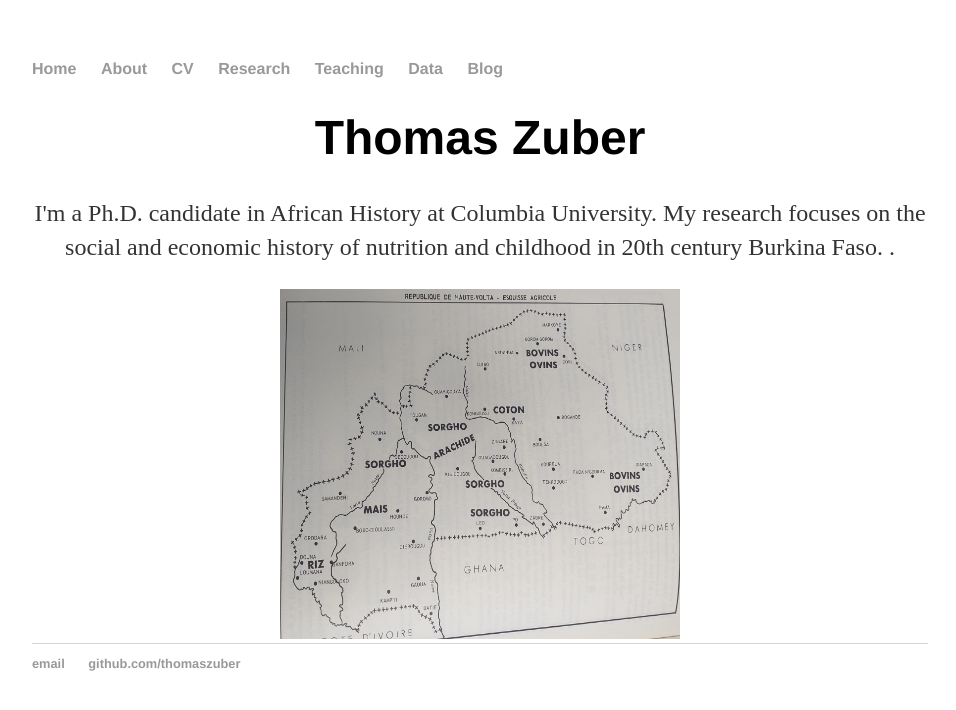
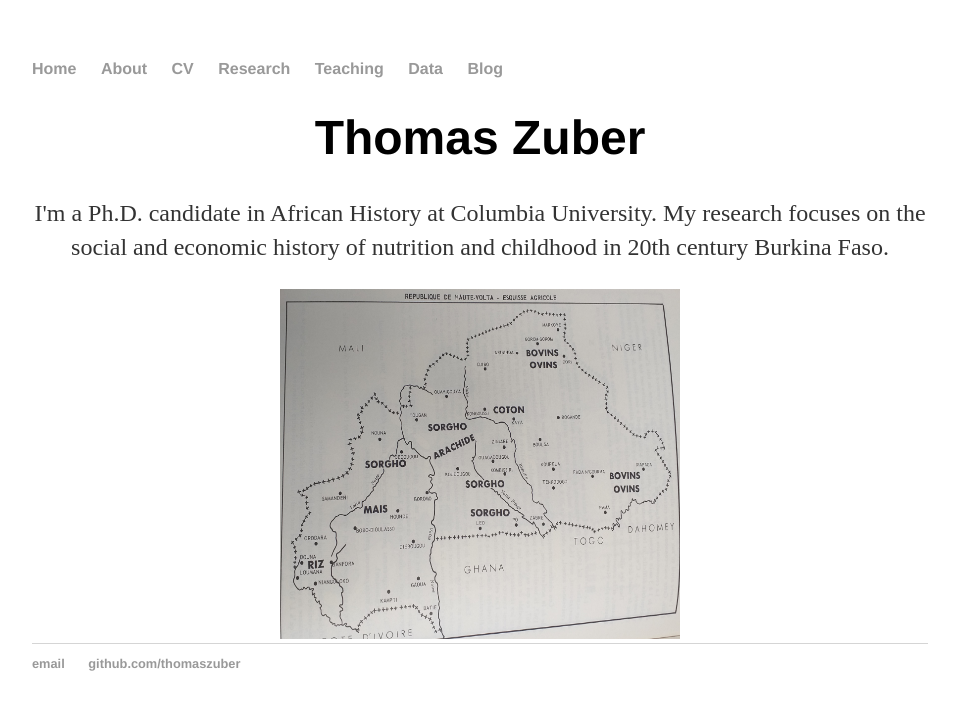
Before and after one commit to thomaszuber/thomaszuber.github.io, a Jekyll site: the page built from index.html, in a window 1280 px wide. Shown: the top 710 px of the page, without its empty margins (160-1116 px from the left). Built offline with Jekyll 4.4.1, drawn with Linux system fonts in a browser that asks for light colours.

Commit message:
Update index.html

```diff
--- a/index.html
+++ b/index.html
@@ -7,6 +7,6 @@ title: Thomas Zuber, PhD Candidate
 	<p>I'm a Ph.D. candidate in African History at Columbia University.
 		My research focuses on the social and economic history of nutrition and childhood in 20th century Burkina Faso.
 
-. </p>
+</p>
 	<img src="/map.jpg" width = "400" height = "350">
 </div><!-- /.blurb -->
```
